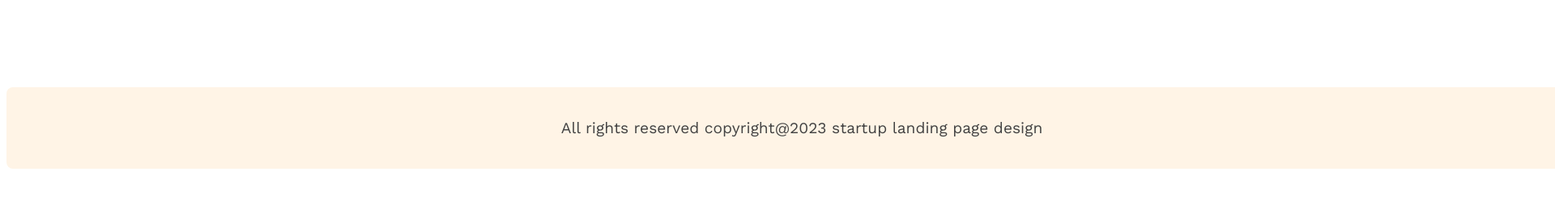
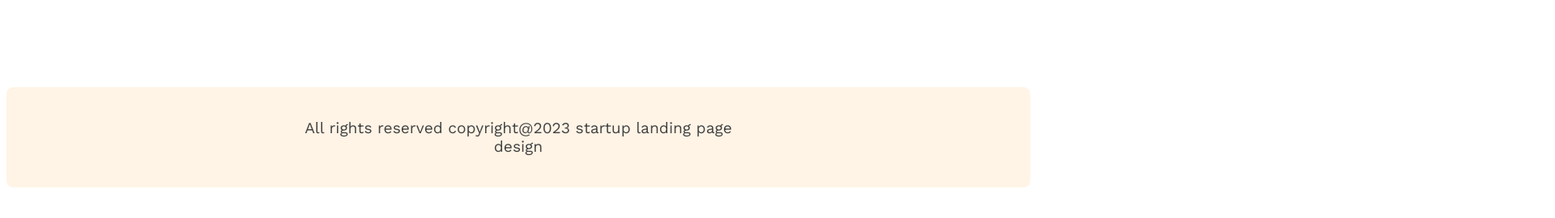
Before and after one commit to tanim542/g3-architects, a plain HTML site: page index.html in a window 1280 px wide. Shown: the part 4243-4513 px from the top of the page at 81% size, 1920 px wide, since content can reach past the window. Drawn offline with nearby package versions, Linux system fonts and the light colour scheme.

Commit message:
added some changes in final commit

```diff
--- a/styles/style.css
+++ b/styles/style.css
@@ -229,7 +229,8 @@ main>section {
 }
 
 .footer{
-    width: 100%;
+
+    max-width: 1440px;
     text-align: center;
     padding: 20px 350px;
     font-size: 1.2rem;
```
